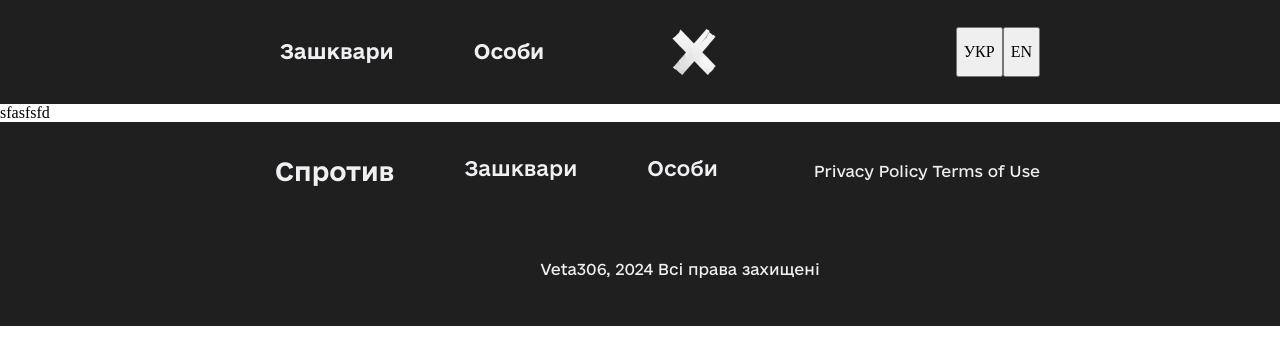
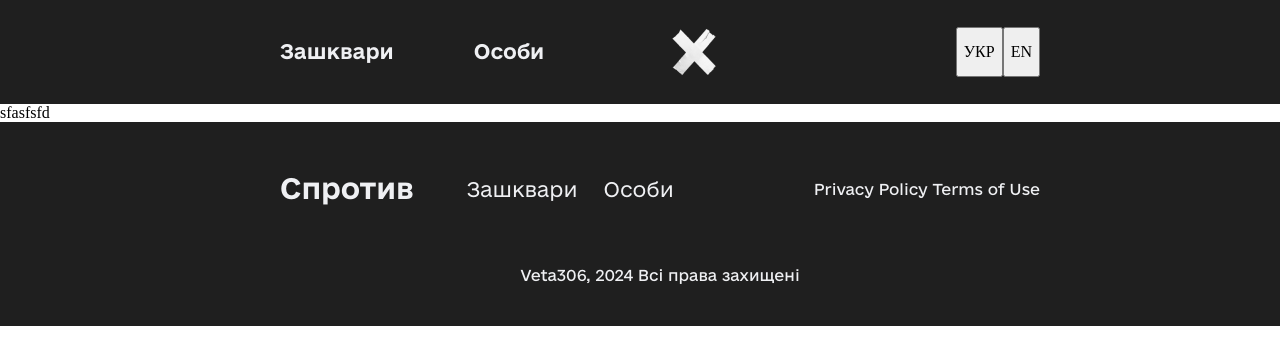
Before and after one commit to veta306/resistance, a React (Vite) app: page / in a window 1280 px wide. Shown: the top 364 px of the page. Built offline with nearby package versions, Linux system fonts and the light colour scheme.

Commit message:
new commit

```diff
--- a/src/components/footer/footer.module.css
+++ b/src/components/footer/footer.module.css
@@ -8,20 +8,22 @@
 .links{
     display: flex;
     width: 100%;
+    padding-top: 10px;
 }
 
 .text {
-    padding: 35px;
+    padding: 40px;
     font-family: 'e-Ukraine';
     font-weight: 700;
-    font-size: 25px;
+    font-size: 28px;
     color: var(--light-text-color);
 }
 
 .link {
-    padding: 35px;
+    padding: 46px;
+    padding-inline: 13px;
     font-family: 'e-Ukraine';
-    font-weight: 500;
+    font-weight: 300;
     font-size: 20px;
     color: var(--light-text-color);
     text-decoration: none;
@@ -38,17 +40,17 @@
     width: 100%;
     font-family: 'e-Ukraine';
     font-size: 15px;
-    font-weight: 500px;
+    font-weight: 300px;
     color: var(--light-text-color);
 }
 
 .info {
     display: flex;
     justify-content: center;
-    padding: 40px;
+    padding: 20px;
     width: 100%;
     font-family: 'e-Ukraine';
     font-size: 15px;
-    font-weight: 600px;
+    font-weight: 300px;
     color: var(--light-text-color);
 }
--- a/src/components/header/header.module.css
+++ b/src/components/header/header.module.css
@@ -46,3 +46,7 @@
   border: none;
   cursor: pointer;
 }
+
+.language-button:hover {
+  background-color: var(--selected-color);
+}
```
